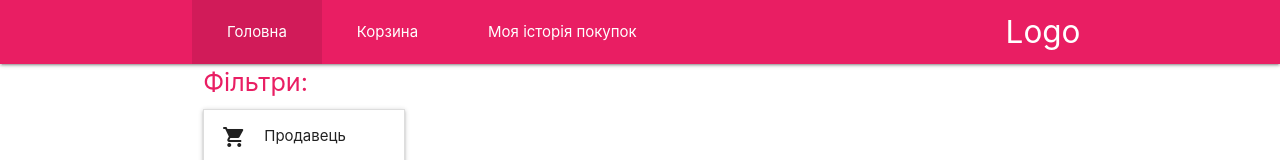
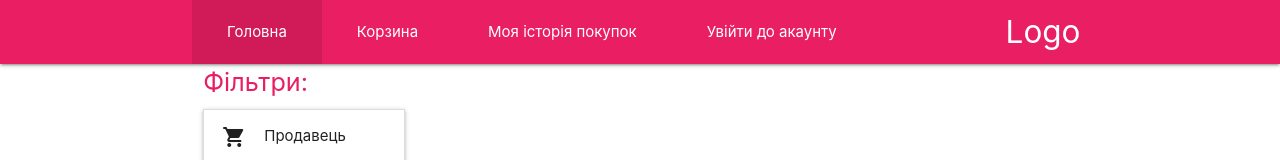
Before and after one commit to Denys-Rozhko-nure/course-project, a Vue app: page / in a window 1280 px wide. Shown: the top 160 px of the page. Built offline with nearby package versions, Linux system fonts and the light colour scheme.

Commit message:
Added login view to navbar and fixed margins

```diff
--- a/src/components/Header.vue
+++ b/src/components/Header.vue
@@ -81,7 +81,7 @@
   }
 
   .divider {
-    margin: none;
+    margin: 0;
   }
 }
 </style>
@@ -106,6 +106,10 @@ export default {
         to: "/history",
         text: "Моя історія покупок",
       },
+      {
+        to: "/login",
+        text: "Увійти до акаунту"
+      }
     ],
   }),
   mounted() {
```
